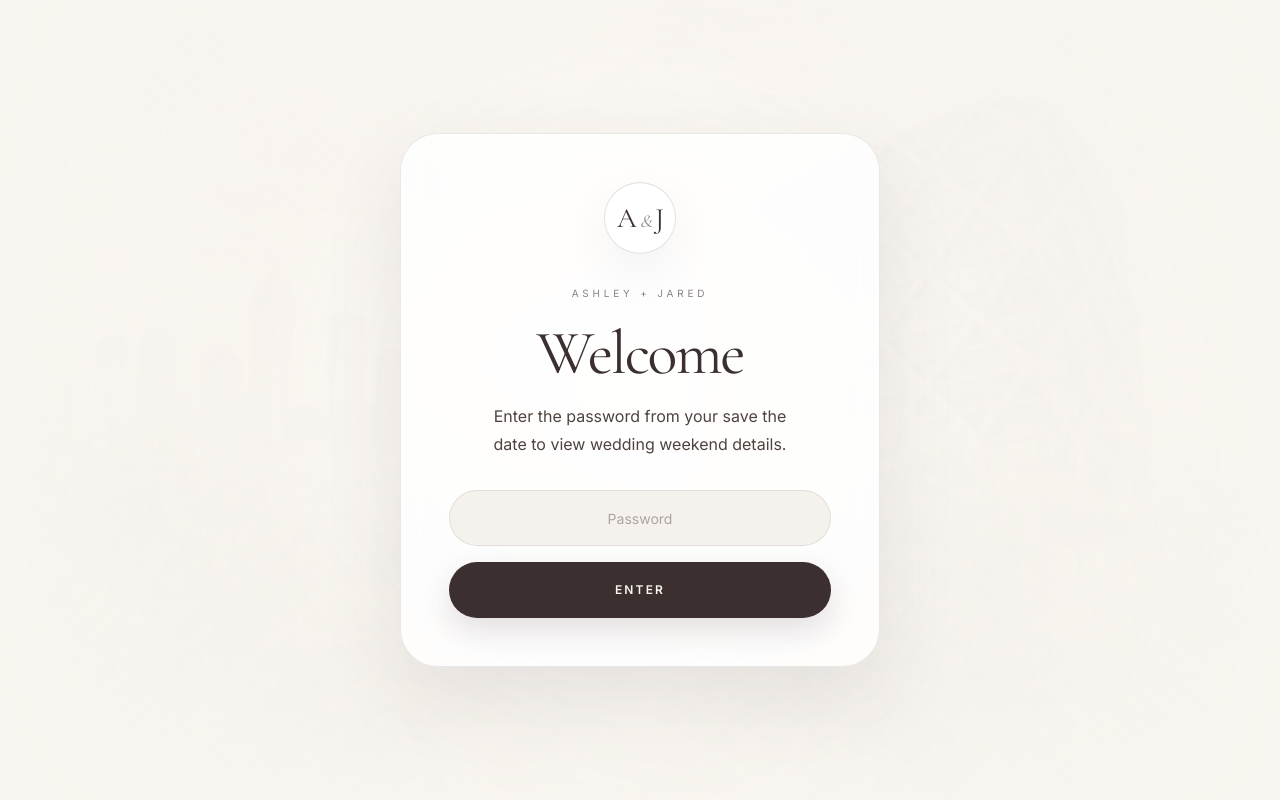
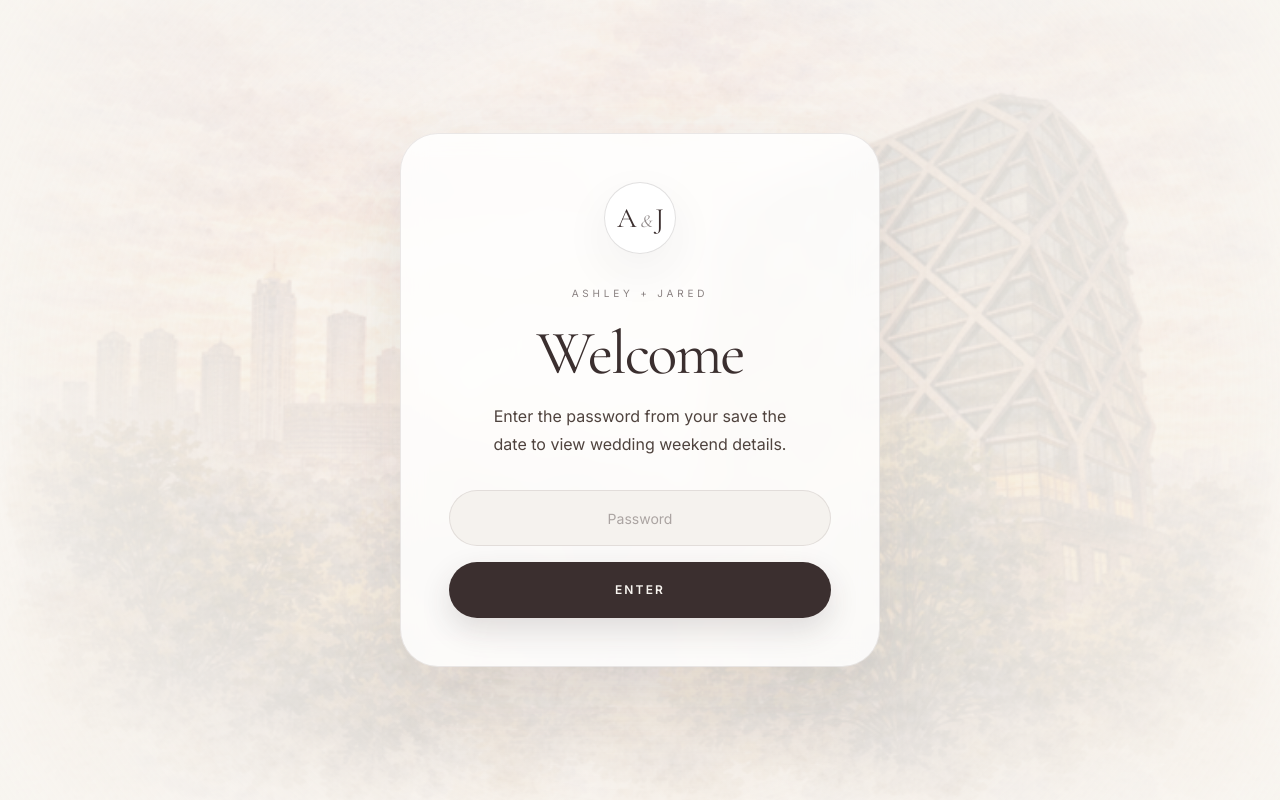
Before and after one commit to bennettbarchus/ashandjaeinthea, a Next.js app: page / in a window 1280 px wide. Built offline with nearby package versions, Linux system fonts and the light colour scheme.

Commit message:
Update landing page

```diff
--- a/app/page.tsx
+++ b/app/page.tsx
@@ -68,21 +68,20 @@ export default function Home() {
   if (!hasAccess) {
     return (
       <main className="relative min-h-screen w-full overflow-hidden bg-[#F8F5F0] px-6 py-12 text-[#3B2F2F] md:flex md:items-center md:justify-center md:px-10 md:py-16">
+        <img
+          src="/images/forth-skyline-sm.png"
+          alt=""
+          aria-hidden="true"
+          className="absolute inset-0 h-full w-full object-cover object-[center_34%] opacity-[0.72] saturate-[0.85] contrast-[0.95] md:object-center md:opacity-[0.62]"
+        />
+
         <div
-          className="absolute inset-0 bg-cover bg-[center_34%] bg-no-repeat opacity-[0.34] md:bg-center md:opacity-[0.3]"
-          style={{
-            backgroundImage: "url('/images/forth-skyline-sm.png')",
-          }}
+          className="absolute inset-0 bg-[#F8F5F0]/38 backdrop-blur-[0.5px] md:bg-[#F8F5F0]/44"
           aria-hidden="true"
         />
 
         <div
-          className="absolute inset-0 bg-[#F8F5F0]/72 backdrop-blur-[1px] md:bg-[#F8F5F0]/68"
-          aria-hidden="true"
-        />
-
-        <div
-          className="absolute inset-0 bg-[radial-gradient(circle_at_center,_rgba(255,255,255,0.72),_rgba(248,245,240,0.82)_52%,_rgba(248,245,240,0.96)_100%)]"
+          className="absolute inset-0 bg-[radial-gradient(circle_at_center,_rgba(255,255,255,0.5),_rgba(248,245,240,0.64)_54%,_rgba(248,245,240,0.88)_100%)]"
           aria-hidden="true"
         />
 
```
